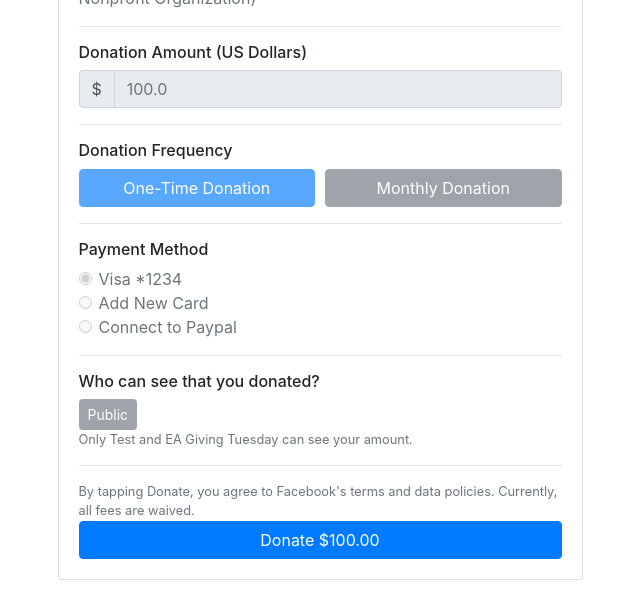
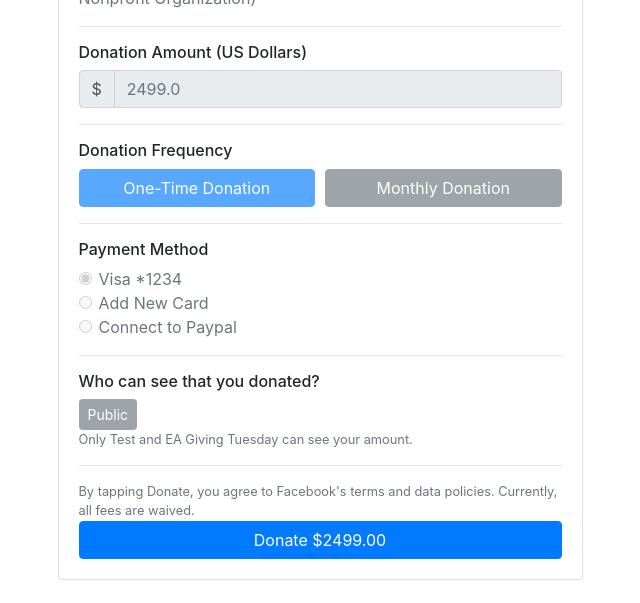
Before and after one commit to eagivingtuesday/eagt-practice, a React (Create React App) app: page /practiceconfirm in a window 1280 px wide. Shown: the part 160-763 px from the top of the page, without its empty margins (320-960 px from the left). Built offline with nearby package versions, Linux system fonts and the light colour scheme; a web font is replaced by a local one.

Commit message:
change amount to 2499

```diff
--- a/src/components/ConfirmForm.js
+++ b/src/components/ConfirmForm.js
@@ -29,7 +29,7 @@ class ConfirmForm extends PracticeForm {
         </Modal.Header>
 
         <Modal.Body>
-          <p>Do you want to donate $100.00 to Practice fundraiser for EA Giving Tuesday?</p>
+          <p>Do you want to donate $2499.00 to Practice fundraiser for EA Giving Tuesday?</p>
         </Modal.Body>
 
         <Modal.Footer>
--- a/src/components/PracticeForm.js
+++ b/src/components/PracticeForm.js
@@ -51,7 +51,7 @@ class PracticeForm extends React.Component {
               <InputGroup.Prepend>
                 <InputGroup.Text>$</InputGroup.Text>
               </InputGroup.Prepend>
-              <FormControl type="text" placeholder="100.0" disabled />
+              <FormControl type="text" placeholder="2499.0" disabled />
             </InputGroup>
           </Form>
 
@@ -113,7 +113,7 @@ class PracticeForm extends React.Component {
             </Form.Text>
 
             <Button variant="primary" type="submit" block>
-              Donate $100.00
+              Donate $2499.00
             </Button>
           </Form>
 
```
